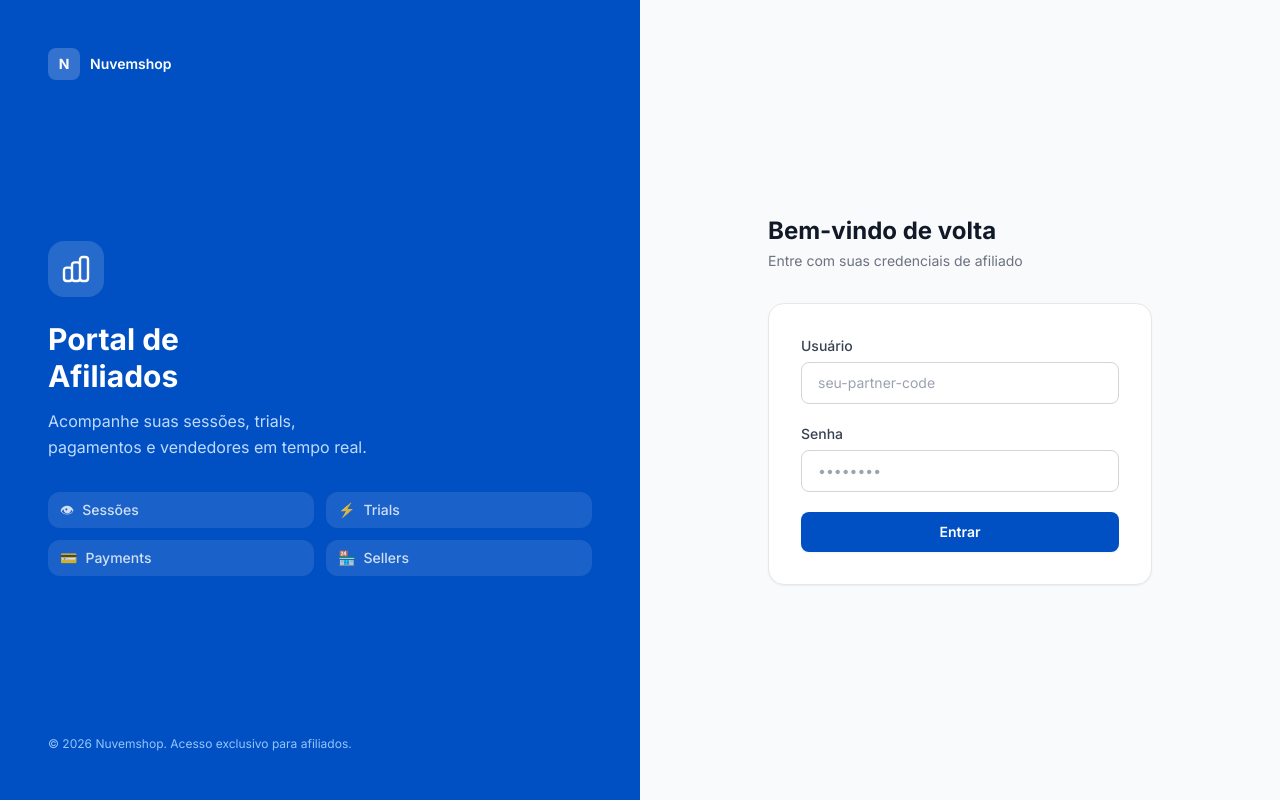
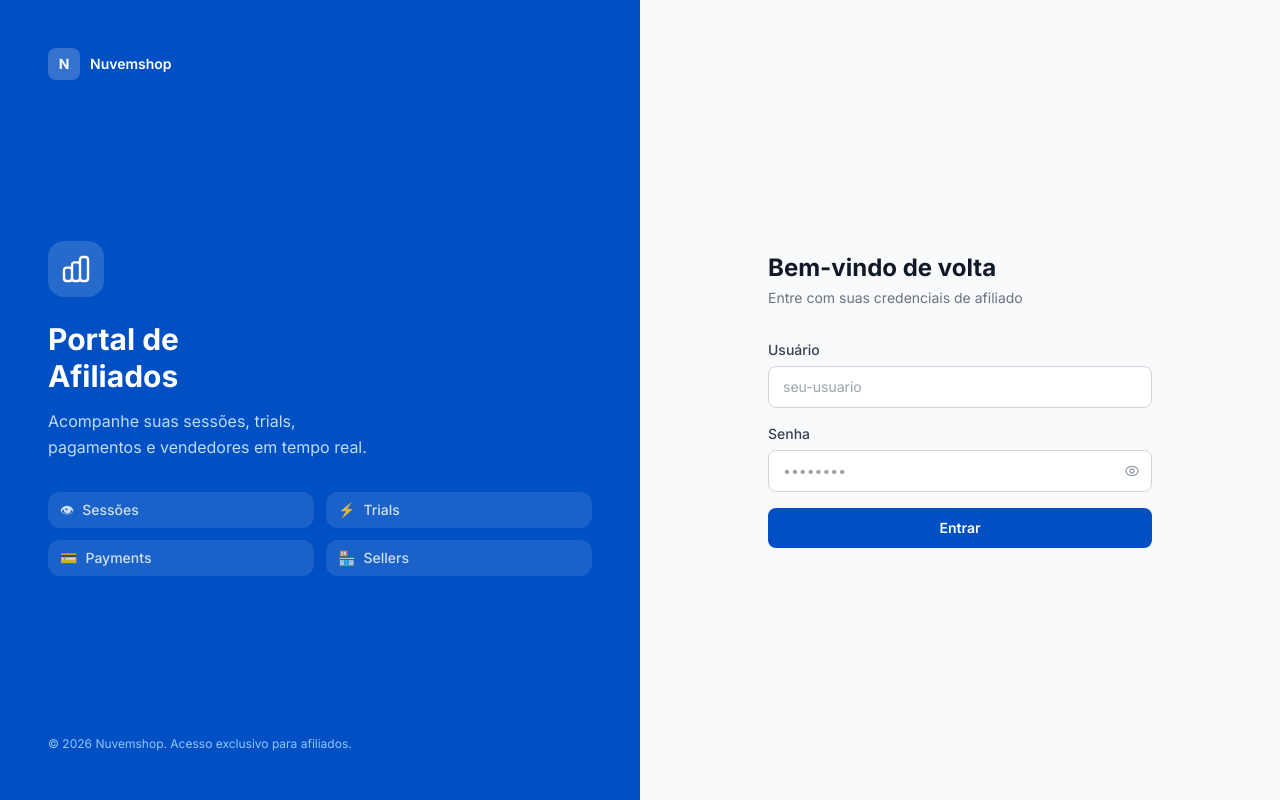
Before and after one commit to GiGuapo1/affiliates-dashboard, a Next.js app: page / in a window 1280 px wide. Built offline with nearby package versions, Linux system fonts and the light colour scheme; no server answers.

Commit message:
Update LoginForm.tsx
Add password visibility toggle + fix file truncation

```diff
--- a/src/components/LoginForm.tsx
+++ b/src/components/LoginForm.tsx
@@ -1,6 +1,6 @@
 "use client";
 
-import { useState, type FormEvent, type CSSProperties } from "react";
+import { useState } from "react";
 import { signIn } from "next-auth/react";
 import { useRouter, useSearchParams } from "next/navigation";
 
@@ -9,12 +9,13 @@
   const searchParams = useSearchParams();
   const [username, setUsername] = useState("");
   const [password, setPassword] = useState("");
+  const [showPassword, setShowPassword] = useState(false);
   const [loading, setLoading] = useState(false);
   const [error, setError] = useState("");
 
   const callbackUrl = searchParams.get("callbackUrl") ?? "/dashboard";
 
-  async function handleSubmit(e: FormEvent) {
+  async function handleSubmit(e: React.FormEvent) {
     e.preventDefault();
     setError("");
     setLoading(true);
@@ -29,7 +30,7 @@
     setLoading(false);
 
     if (result?.error) {
-      setError("Usu&#xe1;rio ou senha incorretos.");
+      setError("Usuário ou senha incorretos.");
     } else {
       router.push(callbackUrl);
       router.refresh();
@@ -67,14 +68,14 @@
               Portal de<br />Afiliados
             </h2>
             <p className="text-blue-200 text-base leading-relaxed max-w-xs">
-              Acompanhe suas sess&#xf5;es, trials, pagamentos e vendedores em tempo real.
+              Acompanhe suas sessões, trials, pagamentos e vendedores em tempo real.
             </p>
           </div>
 
           {/* Stats pills */}
           <div className="grid grid-cols-2 gap-3">
             {[
-              { label: "Sess&#xf5;es", icon: "👁" },
+              { label: "Sessões", icon: "👁" },
               { label: "Trials", icon: "⚡" },
               { label: "Payments", icon: "💳" },
               { label: "Sellers", icon: "🏪" },
@@ -85,10 +86,7 @@
                 style={{ background: "rgba(255,255,255,0.1)" }}
               >
                 <span>{item.icon}</span>
-                <span
-                  className="font-medium"
-                  dangerouslySetInnerHTML={{ __html: item.label }}
-                />
+                <span className="font-medium">{item.label}</span>
               </div>
             ))}
           </div>
@@ -110,82 +108,92 @@
             >
               N
             </div>
-            <span className="font-semibold text-gray-900 text-sm">Nuvemshop · Portal de Afiliados</span>
+            <span className="font-semibold text-gray-800 text-sm">Nuvemshop</span>
           </div>
 
           <div className="mb-8">
-            <h1 className="text-2xl font-bold text-gray-900">Bem-vindo de volta</h1>
-            <p className="text-sm text-gray-500 mt-1">
-              Entre com suas credenciais de afiliado
-            </p>
+            <h1 className="text-2xl font-bold text-gray-900 mb-1">Bem-vindo de volta</h1>
+            <p className="text-gray-500 text-sm">Entre com suas credenciais de afiliado</p>
           </div>
 
-          <div className="bg-white rounded-2xl shadow-sm border border-gray-200 p-8">
-            <form onSubmit={handleSubmit} className="space-y-5">
+          <form onSubmit={handleSubmit} className="space-y-4">
+            {/* Username */}
             <div>
-                <label htmlFor="username" className="block text-sm font-medium text-gray-700 mb-1.5">
-                  Usu&#xe1;rio
+              <label className="block text-sm font-medium text-gray-700 mb-1.5">
+                Usuário
               </label>
               <input
-                  id="username"
                 type="text"
-                  autoComplete="username"
-                  required
                 value={username}
                 onChange={(e) => setUsername(e.target.value)}
-                  className="w-full px-4 py-2.5 rounded-lg border border-gray-300 text-sm focus:outline-none focus:ring-2 focus:border-transparent transition"
-                  style={{ "--tw-ring-color": "#0050C3" } as CSSProperties}
-                  placeholder="seu-partner-code"
+                required
+                autoComplete="username"
+                placeholder="seu-usuario"
+                className="w-full px-3.5 py-2.5 rounded-lg border border-gray-300 text-gray-900 text-sm placeholder-gray-400 focus:outline-none focus:ring-2 focus:border-transparent bg-white"
+                style={{ focusRingColor: "#0050C3" } as React.CSSProperties}
               />
             </div>
 
+            {/* Password */}
             <div>
-                <label htmlFor="password" className="block text-sm font-medium text-gray-700 mb-1.5">
+              <label className="block text-sm font-medium text-gray-700 mb-1.5">
                 Senha
               </label>
+              <div className="relative">
                 <input
-                  id="password"
-                  type="password"
-                  autoComplete="current-password"
-                  required
+                  type={showPassword ? "text" : "password"}
                   value={password}
                   onChange={(e) => setPassword(e.target.value)}
-                  className="w-full px-4 py-2.5 rounded-lg border border-gray-300 text-sm focus:outline-none focus:ring-2 focus:border-transparent transition"
-                  placeholder="&#x2022;&#x2022;&#x2022;&#x2022;&#x2022;&#x2022;&#x2022;&#x2022;"
+                  required
+                  autoComplete="current-password"
+                  placeholder="••••••••"
+                  className="w-full px-3.5 py-2.5 pr-10 rounded-lg border border-gray-300 text-gray-900 text-sm placeholder-gray-400 focus:outline-none focus:ring-2 focus:border-transparent bg-white"
                 />
+                <button
+                  type="button"
+                  onClick={() => setShowPassword(!showPassword)}
+                  className="absolute right-3 top-1/2 -translate-y-1/2 text-gray-400 hover:text-gray-600 focus:outline-none"
+                  aria-label={showPassword ? "Ocultar senha" : "Mostrar senha"}
+                >
+                  {showPassword ? (
+                    <svg className="w-4 h-4" fill="none" viewBox="0 0 24 24" stroke="currentColor">
+                      <path strokeLinecap="round" strokeLinejoin="round" strokeWidth={2}
+                        d="M13.875 18.825A10.05 10.05 0 0112 19c-4.478 0-8.268-2.943-9.543-7a9.97 9.97 0 011.563-3.029m5.858.908a3 3 0 114.243 4.243M9.878 9.878l4.242 4.242M9.88 9.88l-3.29-3.29m7.532 7.532l3.29 3.29M3 3l3.59 3.59m0 0A9.953 9.953 0 0112 5c4.478 0 8.268 2.943 9.543 7a10.025 10.025 0 01-4.132 5.411m0 0L21 21" />
+                    </svg>
+                  ) : (
+                    <svg className="w-4 h-4" fill="none" viewBox="0 0 24 24" stroke="currentColor">
+                      <path strokeLinecap="round" strokeLinejoin="round" strokeWidth={2}
+                        d="M15 12a3 3 0 11-6 0 3 3 0 016 0z" />
+                      <path strokeLinecap="round" strokeLinejoin="round" strokeWidth={2}
+                        d="M2.458 12C3.732 7.943 7.523 5 12 5c4.478 0 8.268 2.943 9.542 7-1.274 4.057-5.064 7-9.542 7-4.477 0-8.268-2.943-9.542-7z" />
+                    </svg>
+                  )}
+                </button>
+              </div>
             </div>
 
+            {/* Error */}
             {error && (
-                <div className="flex items-center gap-2 text-sm text-red-700 bg-red-50 border border-red-200 px-3 py-2.5 rounded-lg">
-                  <svg className="w-4 h-4 shrink-0" fill="none" viewBox="0 0 24 24" stroke="currentColor">
+              <div className="flex items-center gap-2 px-3.5 py-2.5 rounded-lg bg-red-50 border border-red-100">
+                <svg className="w-4 h-4 text-red-500 flex-shrink-0" fill="none" viewBox="0 0 24 24" stroke="currentColor">
                   <path strokeLinecap="round" strokeLinejoin="round" strokeWidth={2} d="M12 8v4m0 4h.01M21 12a9 9 0 11-18 0 9 9 0 0118 0z" />
                 </svg>
-                  <span dangerouslySetInnerHTML={{ __html: error }} />
+                <p className="text-red-600 text-sm">{error}</p>
               </div>
             )}
 
+            {/* Submit */}
             <button
               type="submit"
               disabled={loading}
-                className="w-full text-white font-semibold py-2.5 rounded-lg text-sm transition-all disabled:opacity-60 flex items-center justify-center gap-2 shadow-sm hover:shadow-md"
+              className="w-full py-2.5 px-4 rounded-lg text-white text-sm font-semibold transition-opacity disabled:opacity-60 mt-2"
               style={{ background: "#0050C3" }}
             >
-                {loading ? (
-                  <>
-                    <svg className="w-4 h-4 animate-spin" fill="none" viewBox="0 0 24 24">
-                      <circle className="opacity-25" cx="12" cy="12" r="10" stroke="currentColor" strokeWidth="4" />
-                      <path className="opacity-75" fill="currentColor" d="M4 12a8 8 0 018-8V0C5.373 0 0 5.373 0 12h4z" />
-                    </svg>
-                    Entrando...
-                  </>
-                ) : (
-                  "Entrar"
-                )}
+              {loading ? "Entrando..." : "Entrar"}
             </button>
           </form>
         </div>
       </div>
     </div>
-    </div>
   );
 }
```
Lines whose indentation alone changed are shown as unchanged.
